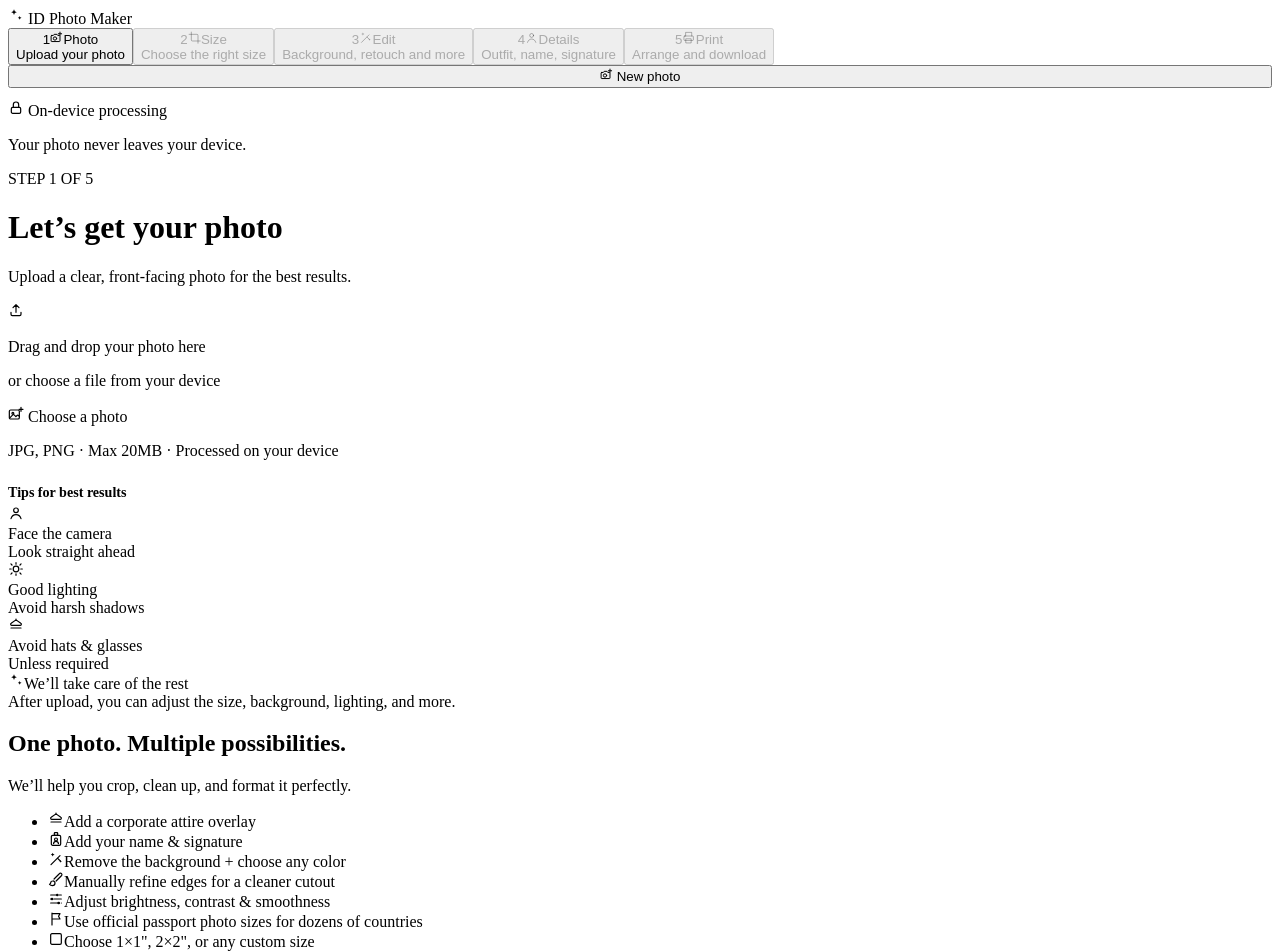
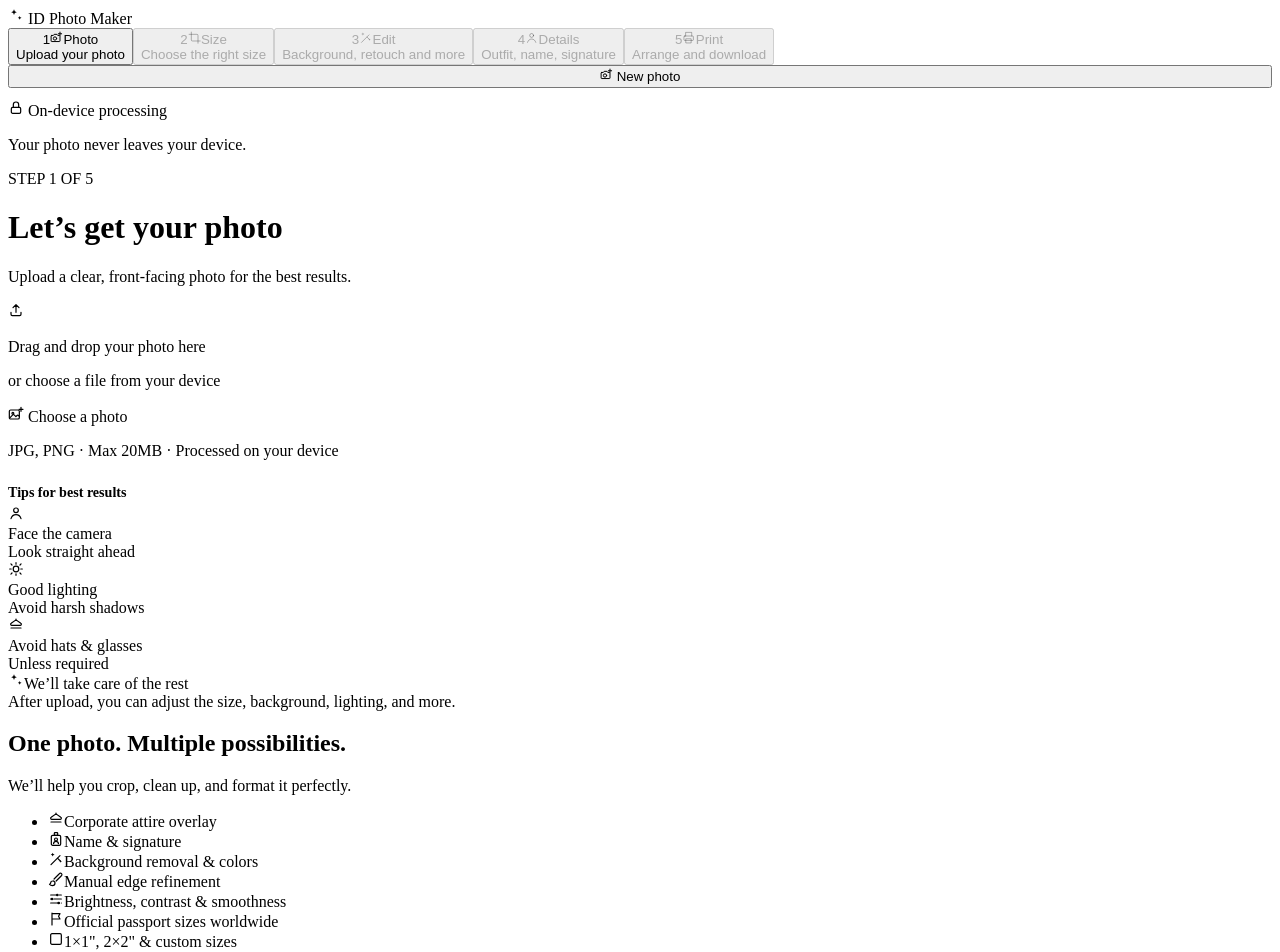
Before and after one commit to KinlieVenice/id-site, a React (Vite) app: page / in a window 1280 px wide. Shown: the top 952 px of the page. Built offline with nearby package versions, Linux system fonts and the light colour scheme; the HTML template or start-up script is replaced by a standard one.

Commit message:
Shorten the checklist copy in the side card

```diff
--- a/src/components/UploadStep.jsx
+++ b/src/components/UploadStep.jsx
@@ -10,13 +10,13 @@ const TIPS = [
 ];
 
 const FEATURES = [
-  { icon: 'apparel', text: 'Add a corporate attire overlay' },
-  { icon: 'badge', text: 'Add your name & signature' },
-  { icon: 'auto_fix_high', text: 'Remove the background + choose any color' },
-  { icon: 'brush', text: 'Manually refine edges for a cleaner cutout' },
-  { icon: 'tune', text: 'Adjust brightness, contrast & smoothness' },
-  { icon: 'flag', text: 'Use official passport photo sizes for dozens of countries' },
-  { icon: 'crop_square', text: 'Choose 1×1", 2×2", or any custom size' },
+  { icon: 'apparel', text: 'Corporate attire overlay' },
+  { icon: 'badge', text: 'Name & signature' },
+  { icon: 'auto_fix_high', text: 'Background removal & colors' },
+  { icon: 'brush', text: 'Manual edge refinement' },
+  { icon: 'tune', text: 'Brightness, contrast & smoothness' },
+  { icon: 'flag', text: 'Official passport sizes worldwide' },
+  { icon: 'crop_square', text: '1×1", 2×2" & custom sizes' },
 ];
 
 // FR1 — upload via file input or drag-and-drop. Nothing leaves the device.
```
